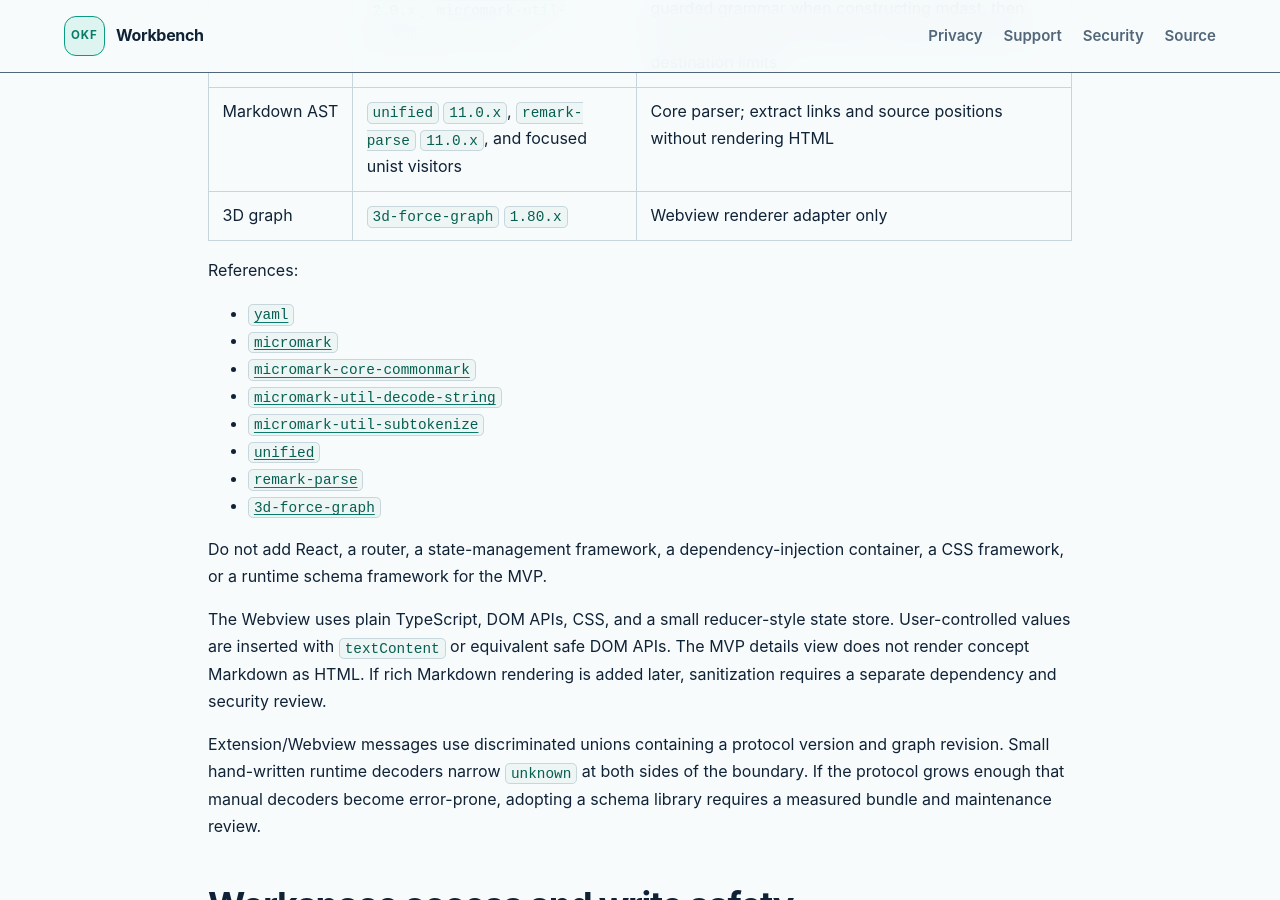
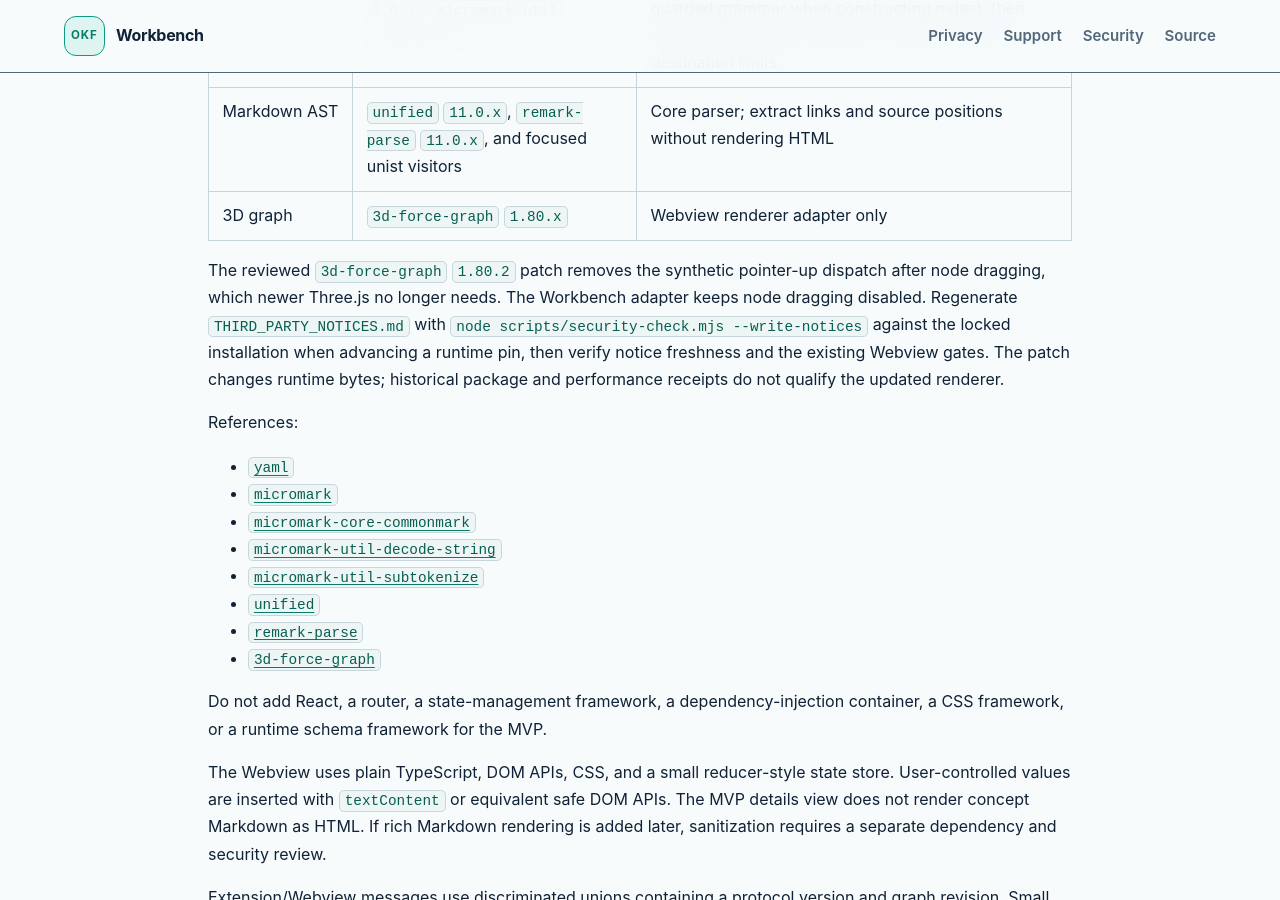
Before and after one commit to koizumikento/okf-workbench, a Jekyll site: the page built from docs/implementation-environment.md, in a window 1280 px wide and 900 px high, scrolled down 9859 px. Built offline with Jekyll 4.4.1, drawn with Linux system fonts in a browser that asks for light colours; our own code applies the rules of GitHub Pages for plain Markdown files.

Commit message:
fix: refresh reviewed renderer notices and maintenance guidance

```diff
--- a/docs/implementation-environment.md
+++ b/docs/implementation-environment.md
@@ -329,6 +329,14 @@ Vite, webpack, and Vite+ are not part of the initial pipeline. Esbuild directly
 | Markdown pre-AST tokenization | `micromark` `4.0.x`, `micromark-core-commonmark` `2.0.x`, `micromark-util-decode-string` `2.0.x`, `micromark-util-subtokenize` `2.1.x` | Core parser; wrap the public CommonMark list, quote, label-open, label-close, and attention constructs with fail-fast work guards, apply the same guarded grammar when constructing mdast, then enforce link, image, definition, autolink, label, and destination limits |
 | Markdown AST | `unified` `11.0.x`, `remark-parse` `11.0.x`, and focused unist visitors | Core parser; extract links and source positions without rendering HTML |
 | 3D graph | `3d-force-graph` `1.80.x` | Webview renderer adapter only |
+
+The reviewed `3d-force-graph` `1.80.2` patch removes the synthetic pointer-up dispatch
+after node dragging, which newer Three.js no longer needs. The Workbench adapter keeps
+node dragging disabled. Regenerate `THIRD_PARTY_NOTICES.md` with
+`node scripts/security-check.mjs --write-notices` against the locked installation when
+advancing a runtime pin, then verify notice freshness and the existing Webview gates.
+The patch changes runtime bytes; historical package and performance receipts do not qualify
+the updated renderer.
 
 References:
 
```
Also changed, not shown: THIRD_PARTY_NOTICES.md (+2 -2 lines).
